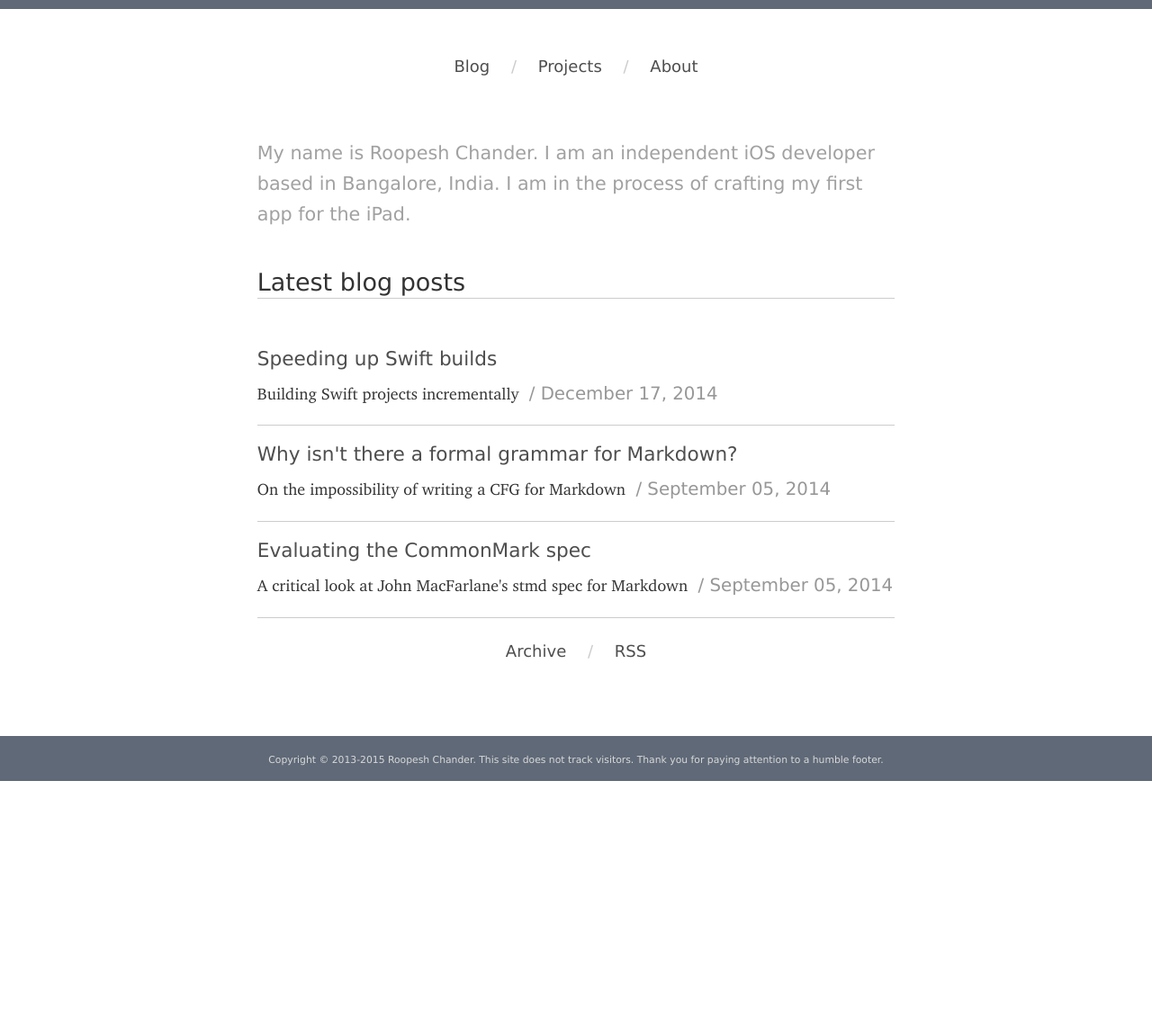
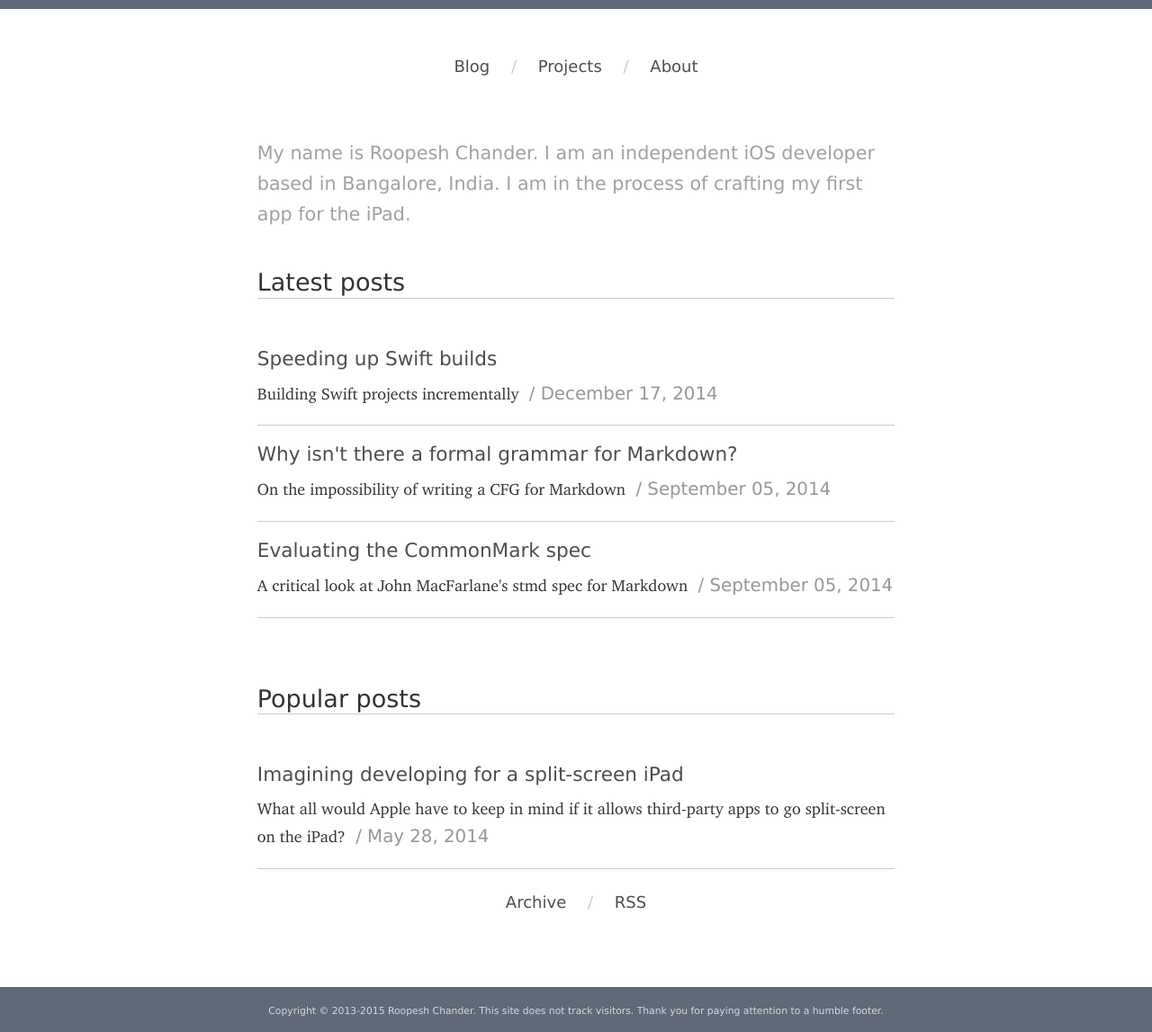
Before and after one commit to roop/roop.github.io, a Jekyll site: the page built from index.md, in a window 1280 px wide. Shown: the whole page at 90% size. Built offline with Jekyll 4.4.1, drawn with Linux system fonts in a browser that asks for light colours; some web fonts are replaced; before the commit the page ends 900 px from its top, so only the background shows below that.

Commit message:
Add 'Popular Posts' section in the homepage

```diff
--- a/_config.yml
+++ b/_config.yml
@@ -25,3 +25,6 @@ gems:
   - jekyll-redirect-from
 
 timezone: 'Asia/Kolkata'
+
+popular-posts:
+  - /posts/2014/imagining-split-screen-ipad
--- a/index.md
+++ b/index.md
@@ -10,7 +10,7 @@ title: "roopc.net"
   <p>{% include roop-intro.html %}</p>
   </aside>
 
-  <header class="post-index-header"><h1>Latest blog posts</h1></header>
+  <header class="post-index-header"><h1>Latest posts</h1></header>
 
   {% for post in site.categories.posts limit:3 %}
   <div class="post-index">
@@ -19,6 +19,16 @@ title: "roopc.net"
   </div>
   {% endfor %}
 
+  <div style="height: 3em;"></div>
+
+  <header class="post-index-header"><h1>Popular posts</h1></header>
+  {% for post in site.categories.posts %}{% if site.popular-posts contains post.id %}
+  <div class="post-index">
+    {% include post-summary.html %}
+    <hr />
+  </div>
+  {% endif %}{% endfor %}
+
 </div>
 
 {% include blog-nav.html %}
```
